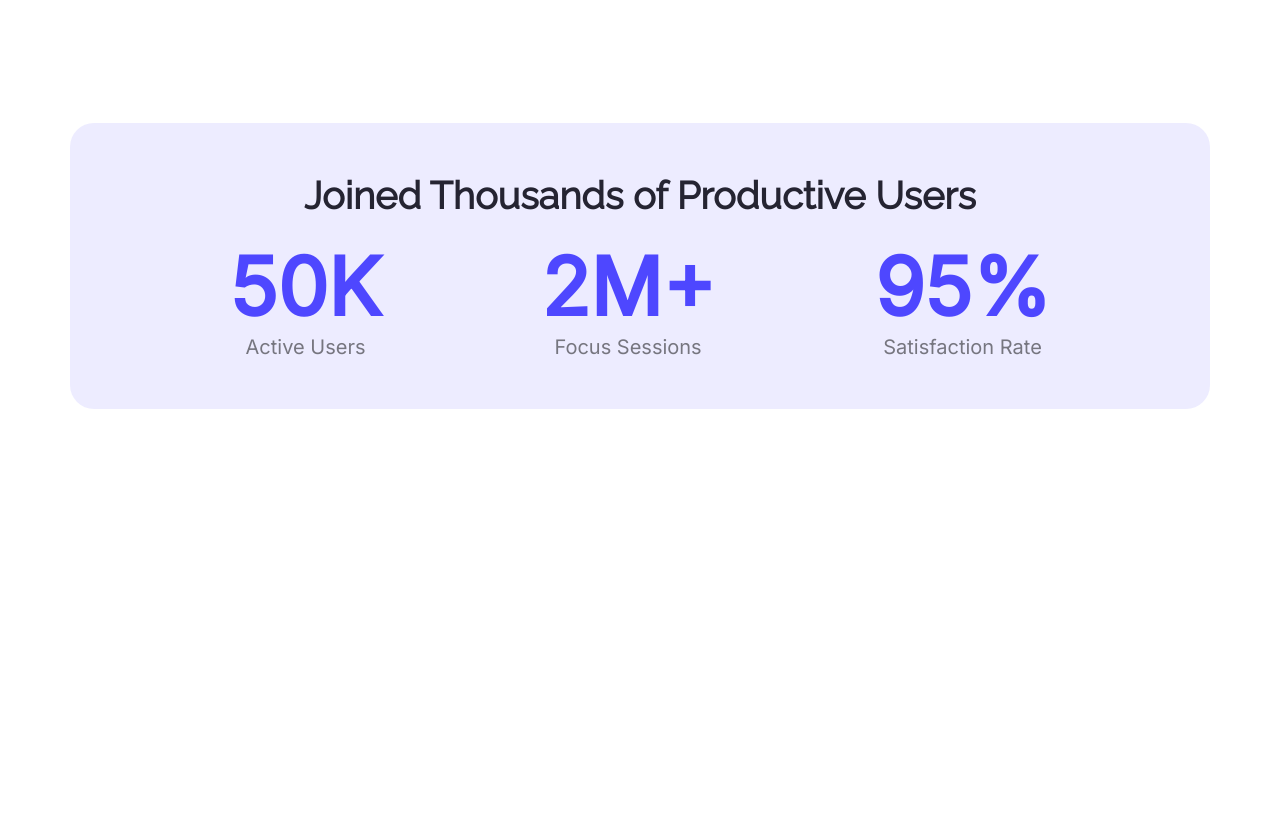
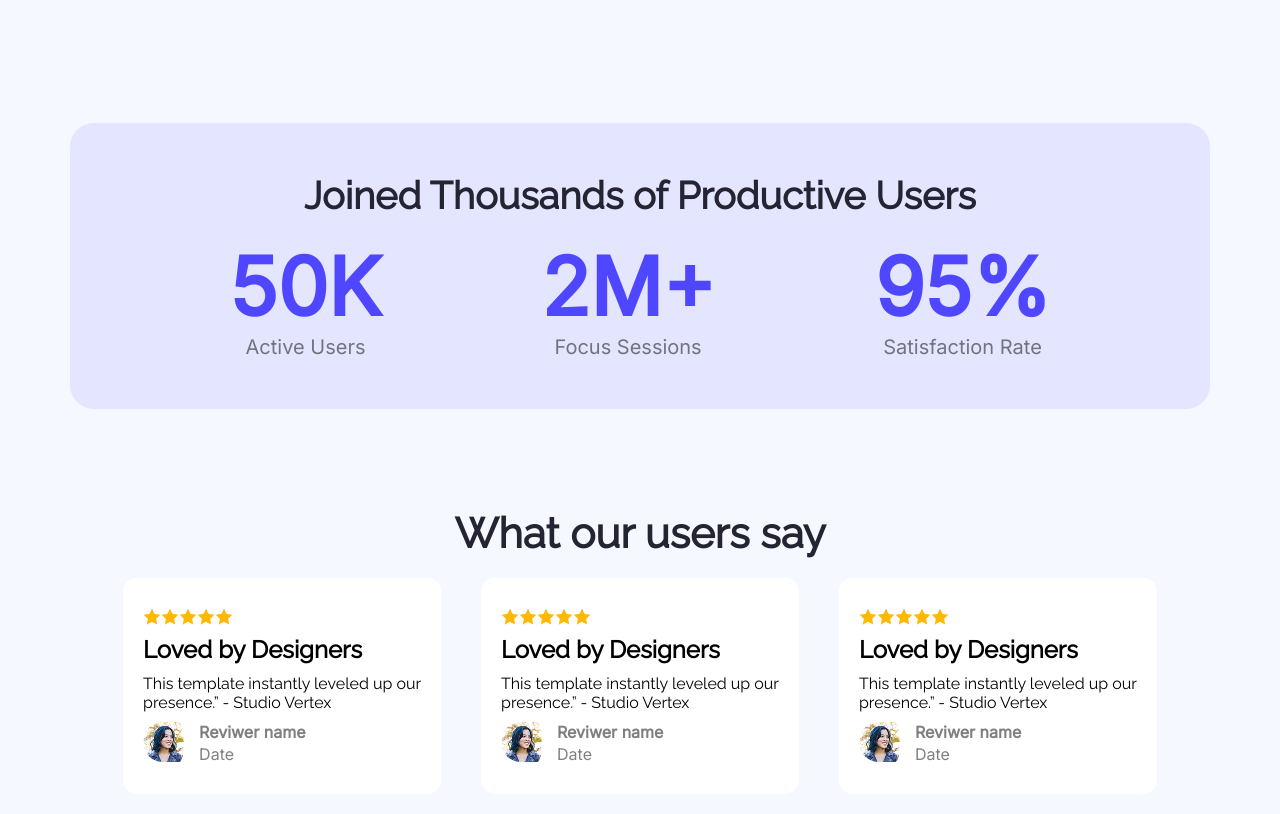
Before and after one commit to bhittu21/b12a01, a plain HTML site: page index.html in a window 1280 px wide. Shown: the part 1201-2015 px from the top of the page. Before the commit the page ends 1710 px from the top, so only its background shows below. Drawn offline with Linux system fonts and the light colour scheme.

Commit message:
Added Review Box

```diff
--- a/index.html
+++ b/index.html
@@ -63,5 +63,106 @@
 
         </div>
     </section>
+
+
+    <section class="review">
+        <div class="rev-box">
+            <div class="top">
+                <h2>What our users say</h2>
+            </div>
+
+            <div class="down">
+                <div class="rev-usr">
+                    <div class="icons">
+                        <img src="./Assets/icon-star.png" alt="">
+                        <img src="./Assets/icon-star.png" alt="">
+                        <img src="./Assets/icon-star.png" alt="">
+                        <img src="./Assets/icon-star.png" alt="">
+                        <img src="./Assets/icon-star.png" alt="">
+                    </div>
+
+                    <h2>
+                        Loved by Designers
+                    </h2>
+
+                    <p>
+                        This template instantly leveled up our
+                        <br>presence.” - Studio Vertex
+                    </p>
+
+                    <div class="reviwer">
+                        <div class="left">
+                            <img src="./Assets/avatar.png" alt="">
+                        </div>
+
+                        <div class="right">
+                            <h2>Reviwer name</h2>
+                            <p>Date</p>
+                        </div>
+                    </div>
+                </div>
+
+                <div class="rev-usr">
+                    <div class="icons">
+                        <img src="./Assets/icon-star.png" alt="">
+                        <img src="./Assets/icon-star.png" alt="">
+                        <img src="./Assets/icon-star.png" alt="">
+                        <img src="./Assets/icon-star.png" alt="">
+                        <img src="./Assets/icon-star.png" alt="">
+                    </div>
+
+                    <h2>
+                        Loved by Designers
+                    </h2>
+
+                    <p>
+                        This template instantly leveled up our
+                        <br>presence.” - Studio Vertex
+                    </p>
+
+                    <div class="reviwer">
+                        <div class="left">
+                            <img src="./Assets/avatar.png" alt="">
+                        </div>
+
+                        <div class="right">
+                            <h2>Reviwer name</h2>
+                            <p>Date</p>
+                        </div>
+                    </div>
+                </div>
+
+                <div class="rev-usr">
+                    <div class="icons">
+                        <img src="./Assets/icon-star.png" alt="">
+                        <img src="./Assets/icon-star.png" alt="">
+                        <img src="./Assets/icon-star.png" alt="">
+                        <img src="./Assets/icon-star.png" alt="">
+                        <img src="./Assets/icon-star.png" alt="">
+                    </div>
+
+                    <h2>
+                        Loved by Designers
+                    </h2>
+
+                    <p>
+                        This template instantly leveled up our
+                        <br>presence.” - Studio Vertex
+                    </p>
+
+                    <div class="reviwer">
+                        <div class="left">
+                            <img src="./Assets/avatar.png" alt="">
+                        </div>
+
+                        <div class="right">
+                            <h2>Reviwer name</h2>
+                            <p>Date</p>
+                        </div>
+                    </div>
+                </div>
+            </div>
+        </div>
+    </section>
 </body>
 </html>
--- a/style.css
+++ b/style.css
@@ -3,6 +3,10 @@
     padding: 0;
     font-family: 'Raleway';
     box-sizing: border-box;
+}
+
+body {
+    background: #F5F8FF;
 }
 
 header {
@@ -134,3 +138,91 @@ font-style: normal;
 font-weight: 400;
 line-height: normal;
 }
+
+
+/* Review */
+
+.review {
+    /* width: 1140px; */
+    text-align: center;
+}
+
+.review .rev-box{
+    /* width: 1140px; */
+    text-align: center;
+}
+
+.review .rev-box .top h2 {
+color: #252432;
+text-align: center;
+font-family: Raleway;
+font-size: 42px;
+font-style: normal;
+font-weight: 900;
+line-height: normal;
+}
+
+.review .rev-box .down {
+    display: flex;
+    justify-content: center;
+    /* background-color: #4E47FF; */
+}
+
+/* .review .rev-box .down {
+    background-color: white;
+    padding: 20px;
+} */
+
+.review .rev-box .down .rev-usr {
+    border-radius: 14px;
+    background-color: white;
+    padding: 20px;
+    margin: 20px;
+
+}
+
+.review .rev-box .down .rev-usr .icons {
+    display: flex;
+    padding: 10px 0px;
+}
+
+.review .rev-box .down .rev-usr h2 {
+    display: flex;
+    font-size: 24px;
+    font-weight: 700;
+}
+
+.review .rev-box .down .rev-usr p {
+    font-size: 16px;
+    padding: 10px 0px;
+    text-align: left;
+}
+
+.review .rev-box .down .rev-usr .reviwer {
+    display: flex;
+    /* padding: 0px 10px; */
+}
+
+.review .rev-box .down .rev-usr .reviwer .left img{
+    border-radius: 200px;
+    /* height: 20px; */
+    text-align: left;
+    padding-right: 15px;
+}
+
+.review .rev-box .down .rev-usr .reviwer .right {
+    display: flex;
+    flex-direction: column;
+}
+
+.review .rev-box .down .rev-usr .reviwer .right h2 {
+    font-size: 16px;
+    font-family: Inter;
+    color: #00000080;
+}
+.review .rev-box .down .rev-usr .reviwer .right p {
+    font-size: 16px;
+    margin-top: -8px;
+    font-family: Inter;
+    color: #00000080;
+}
```
